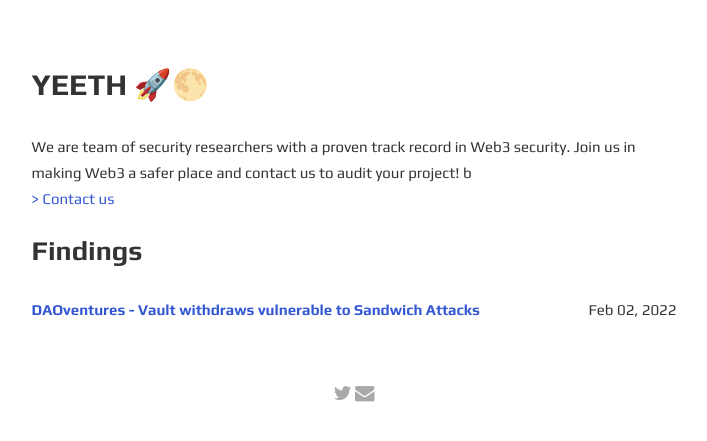
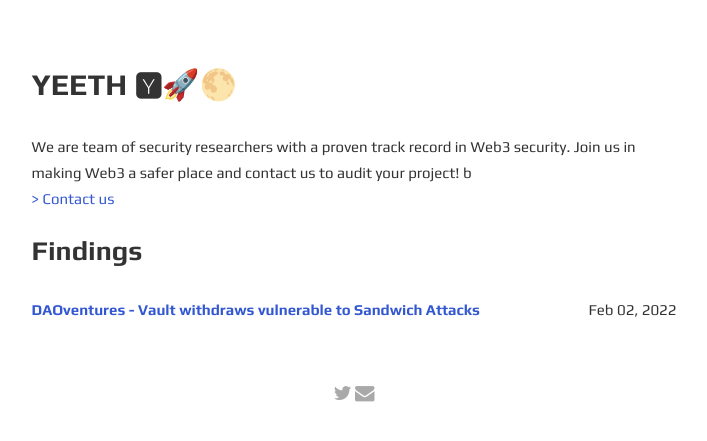
Before and after one commit to alejandro-n-rivera/yeeth.xyz, a Jekyll site: the page built from index.html, in a window 1280 px wide. Shown: the top 441 px of the page, without its empty margins (286-993 px from the left). Built offline with Jekyll 4.4.1, drawn with Linux system fonts in a browser that asks for light colours.

```diff
--- a/_config.yml
+++ b/_config.yml
@@ -1,7 +1,7 @@
 site: Yeeth
 title: Yeeth Security
-greetings: Yeeth 🚀🌕
-description: |-
+greetings: Yeeth 🆈🚀🌕
+description: >-
   We are team of security researchers with a proven track record in Web3 security.
   Join us in making Web3 a safer place and contact us to audit your project! b
 lang: en-US
```
